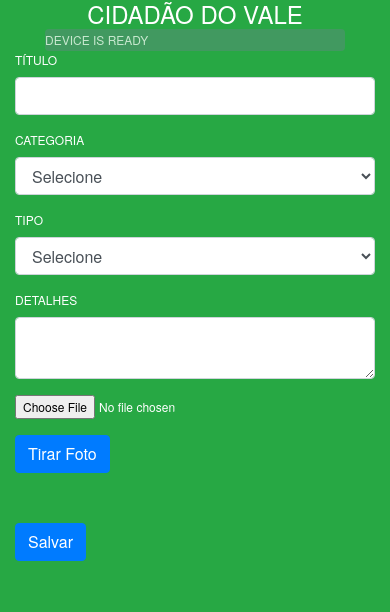
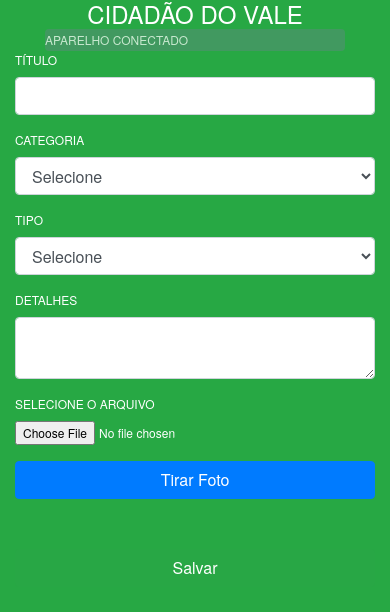
Before and after one commit to liara987/cidadao-do-vale-mobile, a website: page www/index.html in a window 390 px wide. Drawn offline with nearby package versions, Linux system fonts and the light colour scheme; some packages are replaced by stand-ins of ours; no server answers.

Commit message:
classes
Adicionando classes de estilo

```diff
--- a/www/index.html
+++ b/www/index.html
@@ -38,6 +38,8 @@
             img-src * 'self' data: https:;"> -->
             <!-- script-src 'self' https://www.gstatic.com/firebasejs/firebase.js 'unsafe-inline'; -->
             <!-- connect-src https://www.gstatic.com https://www.googleapis.com/ https://firestore.googleapis.com/; -->
+        <meta charset="UTF-8">
+        <meta http-equiv="Content-Language" content="pt-br">
         <meta name="format-detection" content="telephone=no">
         <meta name="msapplication-tap-highlight" content="no">
         <meta name="viewport" content="user-scalable=no, initial-scale=1, maximum-scale=1, minimum-scale=1, width=device-width">
@@ -50,8 +52,8 @@
             <h1>Cidadão do vale</h1>
 
             <div id="deviceready" class="blink hidden">
-                <p class="event listening">Connecting to Device</p>
-                <p class="event received">Device is Ready</p>
+                <p class="event listening text-center">Conectando o dispositivo</p>
+                <p class="event received">Aparelho conectado</p>
             </div>
 
             <form id="contribuir" enctype="multipart/form-data">
@@ -82,19 +84,20 @@
                 </div>
 
                 <div class="form-group">
-                    <input type="file" accept="image/*" name="foto">
+                    <label for="exampleFormControlFile1">Selecione o arquivo</label>
+                    <input type="file" class="form-control-file" accept="image/*" id="foto" name="foto">
                 </div>
 
                 <div class="form-group">
-                    <button class="btn btn-primary camera-start">Tirar Foto</button>
+                    <button class="btn btn-primary camera-start btn-block">Tirar Foto</button>
                 </div>
 
                 <div class="form-group" style="max-width: 100%">
                     <img id="myImage" class="img-responsive" style="max-width: 100%"/>
                 </div>
 
-                <div class="form-group">
-                    <button type="submit" class="btn btn-primary">Salvar</button>
+                <div class="mt-0 form-group text-center">
+                    <button type="submit" class="btn btn-success btn-block">Salvar</button>
                 </div>
             </form>
         </div>
```
